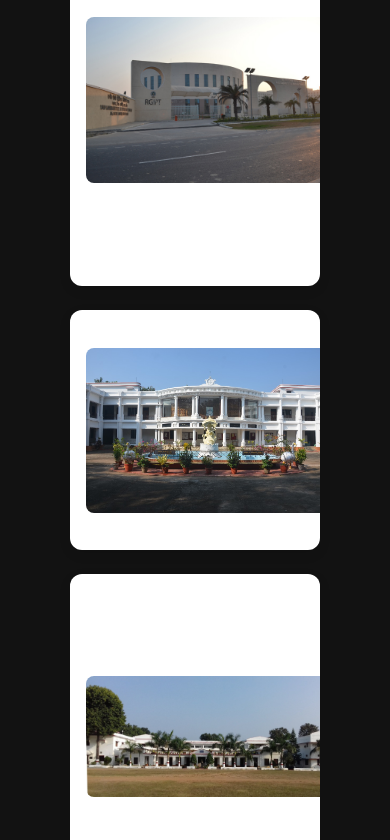
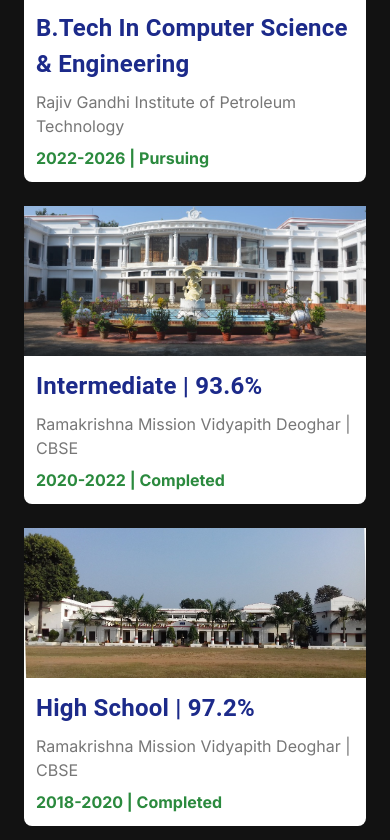
Before and after one commit to ravi-shekhar-25/Portfolio-website, a Next.js app: page / in a window 390 px wide. Shown: the part 3184-4024 px from the top of the page. Built offline with nearby package versions, Linux system fonts and the light colour scheme.

Commit message:
updated Education section and make it responsive

```diff
--- a/src/app/components/EducationSection.jsx
+++ b/src/app/components/EducationSection.jsx
@@ -3,19 +3,9 @@
 import React from "react";
 import Image from "next/image";
 import {AcademicCapIcon} from "@heroicons/react/24/solid";
-import {Divider} from "@mui/material";
+import {Divider, Typography} from "@mui/material";
 
 const EducationSection = () => {
-  const sectionStyle = {
-    backgroundColor: "#121212", // Light blue background color for the section
-    color: "#ffffff", // Dark text color
-    padding: "2rem",
-    textAlign: "center"
-  };
-
-  const highlightStyle = {
-    color: "#a741f7" // Purple highlight color for "Education" word
-  };
 
   const quoteStyle = {
     fontSize: "1.1rem",
@@ -31,32 +21,6 @@
     gap: "1.5rem"
   };
 
-  const boxStyle = {
-    backgroundColor: "#ffffff", // White background for boxes
-    borderRadius: "12px",
-    padding: "1rem",
-    display: "flex",
-    alignItems: "center",
-    width: "90%",
-    maxWidth: "1000px",
-    boxShadow: "0 4px 12px rgba(0, 0, 0, 0.1)",
-    overflow: "hidden",
-    textAlign: "left"
-  };
-
-  const imageStyle = {
-    flexShrink: 0,
-    marginRight: "1rem",
-    borderRadius: "8px"
-  };
-
-  const contentTitleStyle = {
-    color: "#1c2a8a", // Dark blue title color
-    fontSize: "1.5rem",
-    fontWeight: "bold",
-    marginBottom: "0.5rem"
-  };
-
   const contentSubtitleStyle = {
     color: "#777777", // Gray subtitle color
     fontSize: "1rem",
@@ -70,7 +34,7 @@
   };
 
   return (
-      <section style={sectionStyle} id="education">
+      <section id="education" className="text-white text-center">
         <Divider
             sx={{
               borderColor: "#33353F",
@@ -84,7 +48,7 @@
             <div className="flex flex-row items-center gap-2">
               <AcademicCapIcon className="size-12 text-green-700"/>
               <h1 className={"text-4xl text-center font-bold "}>
-                My <span style={highlightStyle}>Education</span>
+                My <span className="text-[#a741f7]">Education</span>
               </h1>
             </div>
           </div>
@@ -96,57 +60,67 @@
 
         <div style={boxContainerStyle}>
           {/* Education Item 1 */}
-          <div style={boxStyle}>
-            <div style={imageStyle}>
+          <div className={`flex flex-col md:flex-row md:gap-3 items-center text-left md:w-[90%] max-w-[1000px] bg-white rounded-lg`}>
+            <div className="relative w-full max-w-[400px] md:w-[300px] h-[150px]">
               <Image
-                  priority
-                  src="/images/rgipt.jpeg"
+                  fill
+                  src="/images/college.jpg"
                   alt="Rajiv Gandhi Institute of Petroleum Technology"
-                  width={250}
-                  height={250}
-                  style={{borderRadius: "8px", objectFit: "cover"}}
+                  className= "object-cover"
               />
             </div>
-            <div>
-              <h3 style={contentTitleStyle}>B.Tech In Computer Science And Engineering</h3>
-              <p style={contentSubtitleStyle}>Rajiv Gandhi Institute Of Petroleum Technology</p>
+            <div className="p-3">
+              <Typography component="h3"
+                          sx={{color: "#1c2a8a",
+                            fontSize: "1.5rem",
+                            fontWeight: "bold",
+                            marginBottom: "0.5rem"}}>
+                B.Tech In Computer Science & Engineering
+              </Typography>
+              <p style={contentSubtitleStyle}>Rajiv Gandhi Institute of Petroleum Technology</p>
               <p style={contentDateStyle}>2022-2026 | Pursuing</p>
             </div>
           </div>
 
           {/* Education Item 2 */}
-          <div style={boxStyle}>
-            <div style={imageStyle}>
+          <div className={`flex flex-col md:flex-row md:gap-3 items-center text-left md:w-[90%] max-w-[1000px] bg-white rounded-lg`}>
+            <div className="relative w-full max-w-[400px] md:w-[300px] h-[150px]">
               <Image
-                  priority
+                  fill
                   src="/images/sen-sec-school.jpg"
-                  alt="Delhi Public School Ranchi - Intermediate"
-                  width={250}
-                  height={250}
-                  style={{borderRadius: "8px", objectFit: "cover"}}
+                  alt="Ramakrishna Mission Vidyapith- Intermediate"
+                  className={"relative object-cover"}
               />
             </div>
-            <div>
-              <h3 style={contentTitleStyle}>Intermediate | 93.6%</h3>
+            <div className="p-3">
+              <Typography component="h3"  sx={{color: "#1c2a8a",
+                fontSize: "1.5rem",
+                fontWeight: "bold",
+                marginBottom: "0.5rem"}}>
+                Intermediate | 93.6%
+              </Typography>
               <p style={contentSubtitleStyle}>Ramakrishna Mission Vidyapith Deoghar | CBSE</p>
               <p style={contentDateStyle}>2020-2022 | Completed</p>
             </div>
           </div>
 
           {/* Education Item 3 */}
-          <div style={boxStyle}>
-            <div style={imageStyle}>
+          <div className={`flex flex-col md:flex-row md:gap-3 items-center text-left md:w-[90%] max-w-[1000px] bg-white rounded-lg`}>
+            <div className="relative w-full max-w-[400px] md:w-[300px] h-[150px]">
               <Image
-                  priority
+                  fill
                   src="/images/sec-school.jpg"
                   alt="Ramakrishna Mission Vidyapith - High School"
-                  width={250}
-                  height={350}
-                  style={{borderRadius: "8px", objectFit: "cover"}}
+                  className="object-cover"
               />
             </div>
-            <div>
-              <h3 style={contentTitleStyle}>High School | 97.2%</h3>
+            <div className="p-3">
+              <Typography component="h3"  sx={{color: "#1c2a8a",
+                fontSize: "1.5rem",
+                fontWeight: "bold",
+                marginBottom: "0.5rem"}}>
+                High School | 97.2%
+              </Typography>
               <p style={contentSubtitleStyle}>Ramakrishna Mission Vidyapith Deoghar | CBSE</p>
               <p style={contentDateStyle}>2018-2020 | Completed</p>
             </div>
```
Also changed, not shown: public/images/rgipt.jpeg (deleted).
